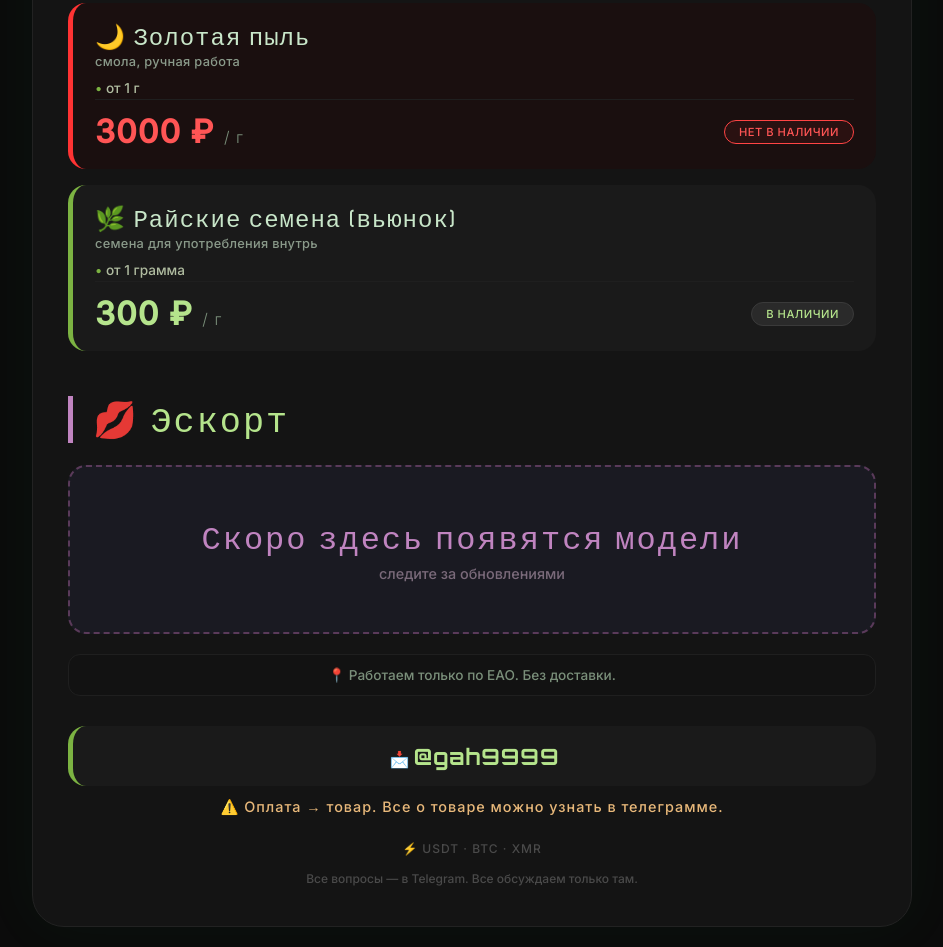
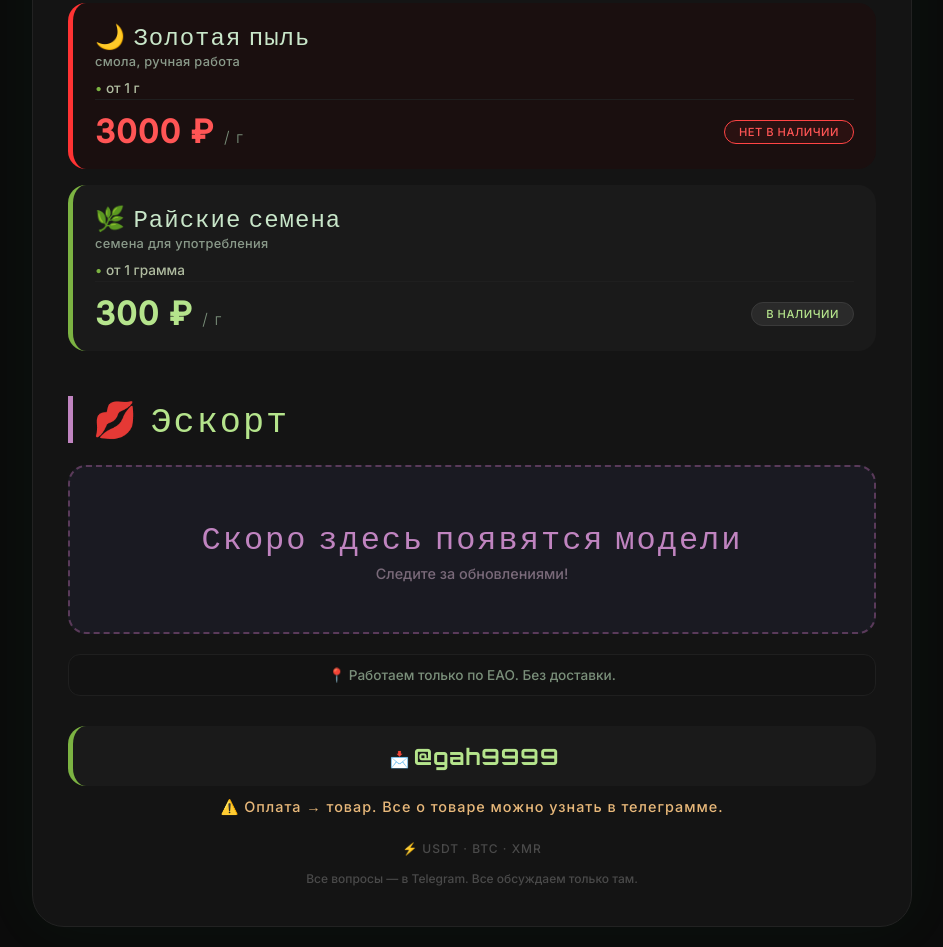
Before and after one commit to qwertysh14/minis-hop, a plain HTML site: page index.html in a window 1280 px wide. Shown: the part 1202-2149 px from the top of the page, without its empty margins (168-1111 px from the left). Drawn offline with Linux system fonts and the light colour scheme.

Commit message:
Update index.html

```diff
--- a/index.html
+++ b/index.html
@@ -316,8 +316,8 @@
     </div>
 
     <div class="item">
-        <h2>🌿 Райские семена (вьюнок)</h2>
-        <div class="sub">семена для употребления внутрь</div>
+        <h2>🌿 Райские семена</h2>
+        <div class="sub">семена для употребления</div>
         <ul><li>от 1 грамма</li></ul>
         <div class="price-box">
             <span class="price">300 ₽ <small>/ г</small></span>
@@ -329,7 +329,7 @@
 
     <div class="escort-placeholder">
         <h2>Скоро здесь появятся модели</h2>
-        <p>следите за обновлениями</p>
+        <p>Следите за обновлениями!</p>
     </div>
 
     <div class="geo">
```
